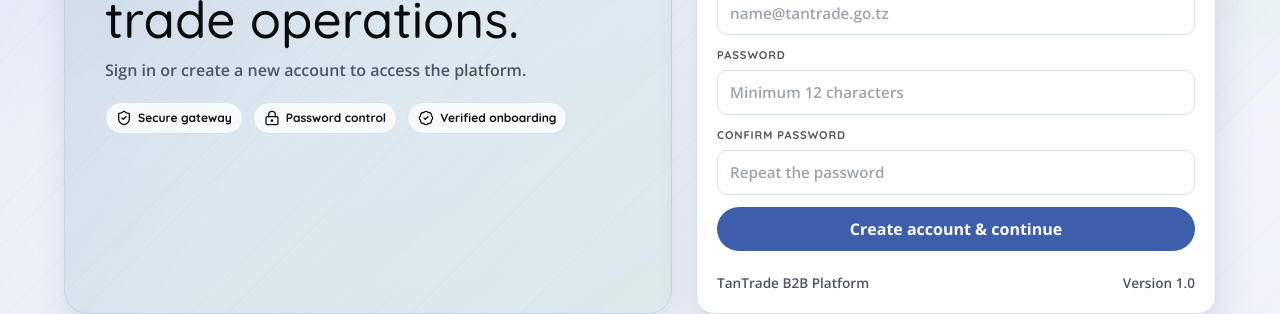
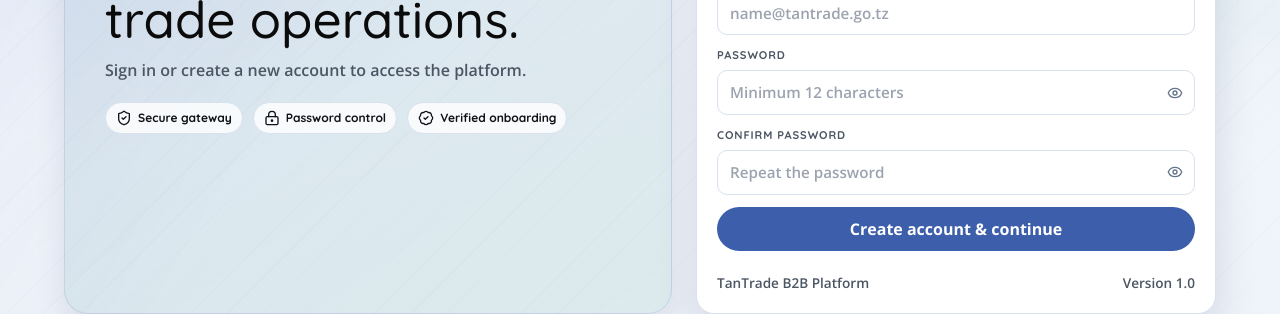
Before and after one commit to primachs/Tantrade-b2b-platform, a React (Vite) app in the folder Frontend/: page /login in a window 1280 px wide. Both pictures are taken after typing "name@example.com", "Sample123" into the empty fields and a click on the button "Create account". Shown: the part 453-767 px from the top of the page. Built offline with nearby package versions, Linux system fonts and the light colour scheme; no server answers.

Commit message:
Add password visibility toggle to customer login/register and admin login

```diff
--- a/Frontend/src/presentation/pages/LoginPage.tsx
+++ b/Frontend/src/presentation/pages/LoginPage.tsx
@@ -1,5 +1,5 @@
 import { useState } from "react";
-import { BadgeCheck, KeyRound, LockKeyhole, MapPin, Radar, ShieldCheck } from "lucide-react";
+import { BadgeCheck, Eye, EyeOff, KeyRound, LockKeyhole, MapPin, Radar, ShieldCheck } from "lucide-react";
 import { motion, AnimatePresence } from "motion/react";
 
 type LoginPageProps = {
@@ -54,6 +54,9 @@ export const LoginPage = ({
   const [registerEmail, setRegisterEmail] = useState("");
   const [registerPassword, setRegisterPassword] = useState("");
   const [registerConfirm, setRegisterConfirm] = useState("");
+  const [showPassword, setShowPassword] = useState(false);
+  const [showRegisterPassword, setShowRegisterPassword] = useState(false);
+  const [showRegisterConfirm, setShowRegisterConfirm] = useState(false);
   const [notice, setNotice] = useState<string | null>(null);
 
   const serviceMeta = selectedService ? SERVICE_META[selectedService] : null;
@@ -205,14 +208,37 @@ export const LoginPage = ({
               </label>
               <label className="field">
                 <span>Password</span>
+                <div style={{ position: "relative" }}>
                   <input
                     className="input"
-                  type="password"
+                    type={showPassword ? "text" : "password"}
                     value={password}
                     onChange={(e) => setPassword(e.target.value)}
                     required
                     placeholder="Enter your password"
+                    style={{ paddingRight: "2.5rem" }}
                   />
+                  <button
+                    type="button"
+                    onClick={() => setShowPassword((v) => !v)}
+                    aria-label={showPassword ? "Hide password" : "Show password"}
+                    style={{
+                      position: "absolute",
+                      right: "0.75rem",
+                      top: "50%",
+                      transform: "translateY(-50%)",
+                      background: "transparent",
+                      border: "none",
+                      cursor: "pointer",
+                      display: "flex",
+                      alignItems: "center",
+                      color: "#64748b",
+                      padding: 0,
+                    }}
+                  >
+                    {showPassword ? <EyeOff className="w-4 h-4" /> : <Eye className="w-4 h-4" />}
+                  </button>
+                </div>
               </label>
               <label className="field-inline auth-remember">
                 <input
@@ -265,25 +291,71 @@ export const LoginPage = ({
               </label>
               <label className="field">
                 <span>Password</span>
+                <div style={{ position: "relative" }}>
                   <input
                     className="input"
-                  type="password"
+                    type={showRegisterPassword ? "text" : "password"}
                     value={registerPassword}
                     onChange={(e) => setRegisterPassword(e.target.value)}
                     required
                     placeholder="Minimum 12 characters"
+                    style={{ paddingRight: "2.5rem" }}
                   />
+                  <button
+                    type="button"
+                    onClick={() => setShowRegisterPassword((v) => !v)}
+                    aria-label={showRegisterPassword ? "Hide password" : "Show password"}
+                    style={{
+                      position: "absolute",
+                      right: "0.75rem",
+                      top: "50%",
+                      transform: "translateY(-50%)",
+                      background: "transparent",
+                      border: "none",
+                      cursor: "pointer",
+                      display: "flex",
+                      alignItems: "center",
+                      color: "#64748b",
+                      padding: 0,
+                    }}
+                  >
+                    {showRegisterPassword ? <EyeOff className="w-4 h-4" /> : <Eye className="w-4 h-4" />}
+                  </button>
+                </div>
               </label>
               <label className="field">
                 <span>Confirm password</span>
+                <div style={{ position: "relative" }}>
                   <input
                     className="input"
-                  type="password"
+                    type={showRegisterConfirm ? "text" : "password"}
                     value={registerConfirm}
                     onChange={(e) => setRegisterConfirm(e.target.value)}
                     required
                     placeholder="Repeat the password"
+                    style={{ paddingRight: "2.5rem" }}
                   />
+                  <button
+                    type="button"
+                    onClick={() => setShowRegisterConfirm((v) => !v)}
+                    aria-label={showRegisterConfirm ? "Hide password" : "Show password"}
+                    style={{
+                      position: "absolute",
+                      right: "0.75rem",
+                      top: "50%",
+                      transform: "translateY(-50%)",
+                      background: "transparent",
+                      border: "none",
+                      cursor: "pointer",
+                      display: "flex",
+                      alignItems: "center",
+                      color: "#64748b",
+                      padding: 0,
+                    }}
+                  >
+                    {showRegisterConfirm ? <EyeOff className="w-4 h-4" /> : <Eye className="w-4 h-4" />}
+                  </button>
+                </div>
               </label>
               {serviceMeta && (
                 <div className={`service-badge service-badge--form ${serviceMeta.colorClass}`}>
```
Also changed, not shown: 1 other file (tests, documents, lock files or other folders). Lines whose indentation alone changed are shown as unchanged.
